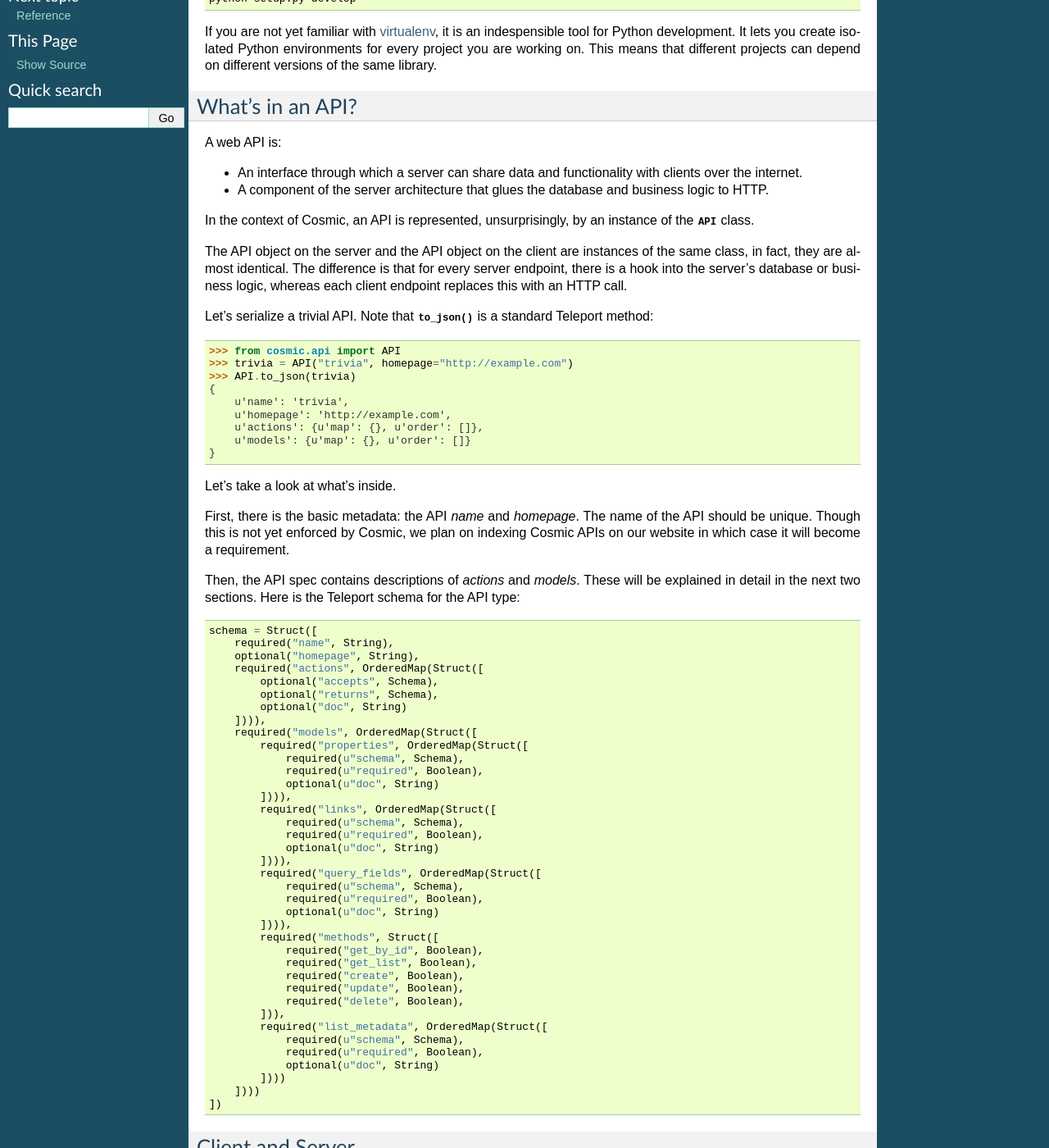
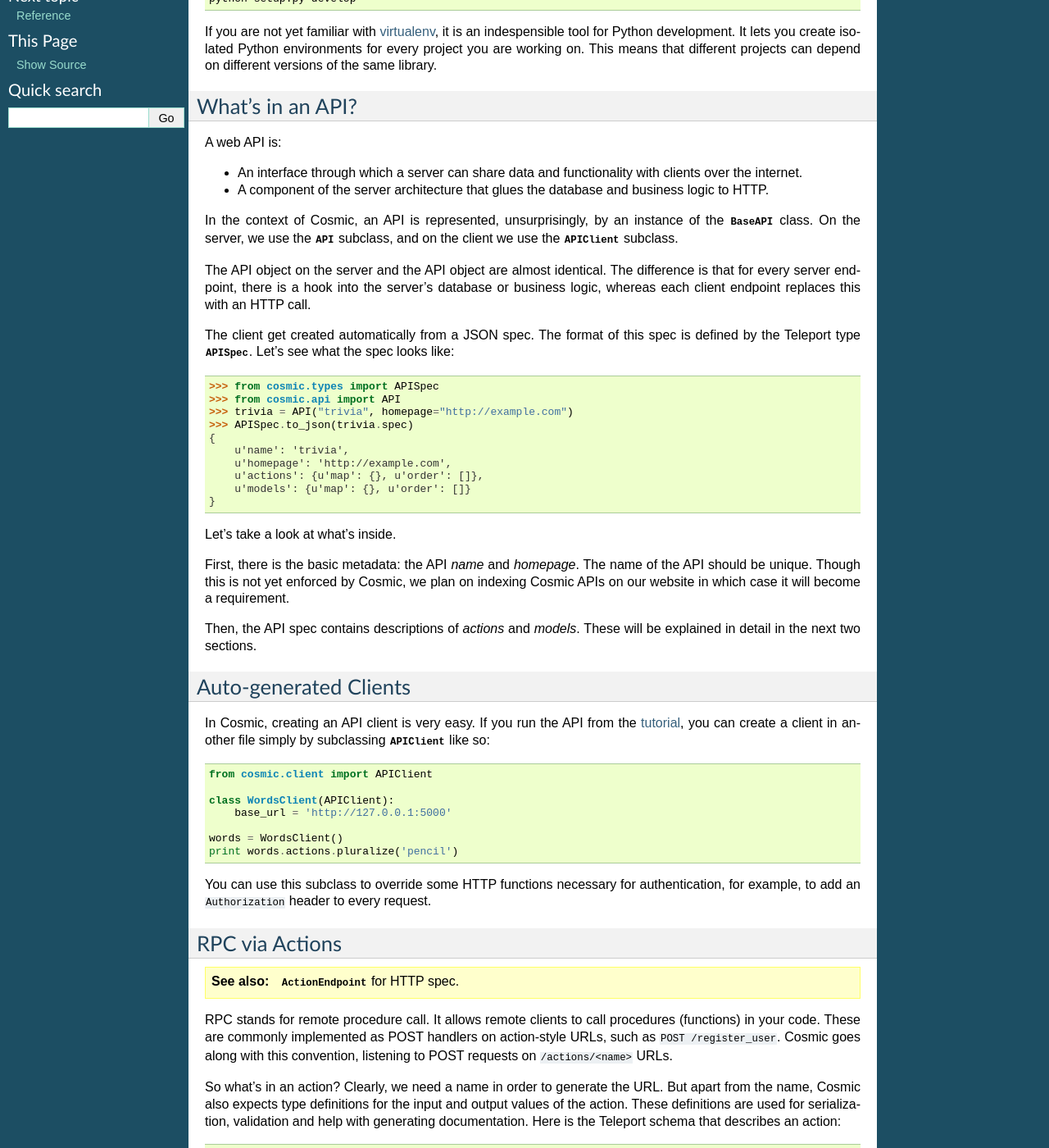
Before and after one commit to cosmic-api/cosmic.py, a Sphinx documentation site: the page built from docs/source/guide.rst, in a window 1280 px wide and 1400 px high, scrolled down 377 px. Shown: the whole window at 82% size. Built offline with Sphinx 7.4.7, drawn with Linux system fonts in a browser that asks for light colours; some of the changed text lies outside the part shown.

Commit message:
Docs incomplete but up-to-date

```diff
--- a/docs/source/guide.rst
+++ b/docs/source/guide.rst
@@ -44,22 +44,25 @@ A web API is:
   logic to HTTP.
 
 In the context of Cosmic, an API is represented, unsurprisingly, by an
-instance of the :class:`~cosmic.api.API` class.
+instance of the :class:`~cosmic.api.BaseAPI` class. On the server, we use
+the :class:`~cosmic.api.API` subclass, and on the client we use the
+:class:`~cosmic.client.APIClient` subclass.
 
-The API object on the server and the API object on the client are instances
-of the same class, in fact, they are almost identical. The difference is
-that for every server endpoint, there is a hook into the server's database
-or business logic, whereas each client endpoint replaces this with an HTTP
-call.
+The API object on the server and the API object are almost identical. The
+difference is that for every server endpoint, there is a hook into the
+server's database or business logic, whereas each client endpoint replaces
+this with an HTTP call.
 
-Let's serialize a trivial API. Note that :meth:`to_json` is a standard
-Teleport method:
+The client get created automatically from a JSON spec. The format of this
+spec is defined by the Teleport type :class:`~cosmic.types.APISpec`. Let's see
+what the spec looks like:
 
 .. code:: python
 
+    >>> from cosmic.types import APISpec
     >>> from cosmic.api import API
     >>> trivia = API("trivia", homepage="http://example.com")
-    >>> API.to_json(trivia)
+    >>> APISpec.to_json(trivia.spec)
     {
         u'name': 'trivia',
         u'homepage': 'http://example.com',
@@ -74,61 +77,28 @@ the API should be unique. Though this is not yet enforced by Cosmic, we plan on
 indexing Cosmic APIs on our website in which case it will become a requirement.
 
 Then, the API spec contains descriptions of *actions* and *models*. These will
-be explained in detail in the next two sections. Here is the Teleport schema
-for the API type:
+be explained in detail in the next two sections.
+
+Auto-generated Clients
+----------------------
+
+In Cosmic, creating an API client is very easy. If you run the API from the
+:doc:`tutorial <tutorial>`, you can create a client in another file simply by subclassing
+:class:`~cosmic.client.APIClient` like so:
 
 .. code:: python
 
-    schema = Struct([
-        required("name", String),
-        optional("homepage", String),
-        required("actions", OrderedMap(Struct([
-            optional("accepts", Schema),
-            optional("returns", Schema),
-            optional("doc", String)
-        ]))),
-        required("models", OrderedMap(Struct([
-            required("properties", OrderedMap(Struct([
-                required(u"schema", Schema),
-                required(u"required", Boolean),
-                optional(u"doc", String)
-            ]))),
-            required("links", OrderedMap(Struct([
-                required(u"schema", Schema),
-                required(u"required", Boolean),
-                optional(u"doc", String)
-            ]))),
-            required("query_fields", OrderedMap(Struct([
-                required(u"schema", Schema),
-                required(u"required", Boolean),
-                optional(u"doc", String)
-            ]))),
-            required("methods", Struct([
-                required("get_by_id", Boolean),
-                required("get_list", Boolean),
-                required("create", Boolean),
-                required("update", Boolean),
-                required("delete", Boolean),
-            ])),
-            required("list_metadata", OrderedMap(Struct([
-                required(u"schema", Schema),
-                required(u"required", Boolean),
-                optional(u"doc", String)
-            ])))
-        ])))
-    ])
+    from cosmic.client import APIClient
 
-Client and Server
------------------
+    class WordsClient(APIClient):
+        base_url = 'http://127.0.0.1:5000'
 
-In Cosmic, the same :class:`~cosmic.api.API` class is used for the API server
-and the API client. In fact, the server and the client objects behave almost
-identically. After you run your server component, you can build the client in
-a single line of code
+    words = WordsClient()
+    print words.actions.pluralize('pencil')
 
-.. code:: python
-
-    >>> myapi = API.load('http://localhost:5000/spec.json')
+You can use this subclass to override some HTTP functions necessary for
+authentication, for example, to add an ``Authorization`` header to every
+request.
 
 .. _guide-actions:
 
@@ -184,20 +154,6 @@ But now there is another way of accessing it:
     >>> mathy.actions.sum([1, 2, 3])
     6
 
-And from the client, it is accessed identically:
-
-.. code:: python
-
-    >>> mathy = API.load('http://localhost:5000/spec.json')
-    >>> mathy.actions.add([1, 2, 3])
-    6
-
-
-If you are not yet familiar with Teleport, you might be wondering what is the
-purpose of the ``name`` and ``order`` items in the ``actions`` object above.
-This is the way Teleport uses JSON to represent an ordered mapping. Both actions
-and models are contained in the Teleport's :class:`~teleport.OrderedMap` type.
-
 Both *accepts* and *returns* are optional. If no accepts schema is provided,
 the action will take no input data, and if the returns schema is not provided,
 the action will return nothing when it completes.
@@ -215,11 +171,10 @@ argument. If your action needs to take multiple arguments, use the Teleport
     def divide(numerator, denominator):
         return numerator / denominator
 
-This may be called remotely as:
+This may be called as:
 
 .. code:: python
 
-    >>> mathy = API.load('http://localhost:5000/spec.json')
     >>> mathy.actions.divide(numerator=10, denominator=5)
     2
 
@@ -510,33 +465,31 @@ On the server, you can use standard WSGI middleware, and you can subclass
 
     planetarium = API("planetarium")
 
-    class CustomServer(Server):
+    class PlanetariumServer(Server):
 
         def view(self, endpoint, request, **url_args):
             if request.headers.get('Authorization', None) != 'secret':
                 return error_response("Unauthorized", 401)
-            return super(CustomServer, self).view(endpoint, request, **url_args)
+            return super(PlanetariumServer, self).view(endpoint, request, **url_args)
 
-    wsgi_app = CustomServer(planetarium).wsgi_app
+    wsgi_app = PlanetariumServer(planetarium).wsgi_app
 
-On the client, we can subclass :class:`~cosmic.http.ClientHook` to add
+On the client, we can subclass :class:`~cosmic.client.APIClient` to add
 authentication info to each request:
 
 .. code:: python
 
-    from cosmic.api import API
-    from cosmic.http import ClientHook
+    from cosmic.client import APIClient
 
-    planetarium = API.load('https://api.planetarium.com/spec.json')
-
-    class CustomClientHook(ClientHook):
+    class PlanetariumClient(APIClient):
+        base_url = 'https://api.planetarium.com'
 
         def build_request(self, endpoint, *args, **kwargs):
-            request = super(ClientHook, self).build_request(endpoint, *args, **kwargs)
+            request = super(APIClient, self).build_request(endpoint, *args, **kwargs)
             request.headers["Authorization"] = "secret"
             return request
 
-    planetarium.client_hook = CustomClientHook(base_url="https://api.planetarium.com")
+    planetarium = PlanetariumClient()
 
 Storing Global Data
 -------------------
--- a/docs/source/reference.rst
+++ b/docs/source/reference.rst
@@ -68,6 +68,8 @@ Types
 .. autoclass:: cosmic.types.URLParams
    :show-inheritance:
 
+.. autoclass:: cosmic.types.APISpec
+   :show-inheritance:
 
 HTTP Endpoints
 --------------
--- a/docs/source/tutorial.rst
+++ b/docs/source/tutorial.rst
@@ -1,5 +1,7 @@
 Tutorial
 ========
+
+.. _tutorial-single:
 
 Step 1: Single-function API
 ---------------------------
```
Also changed, not shown: 1 other file.
